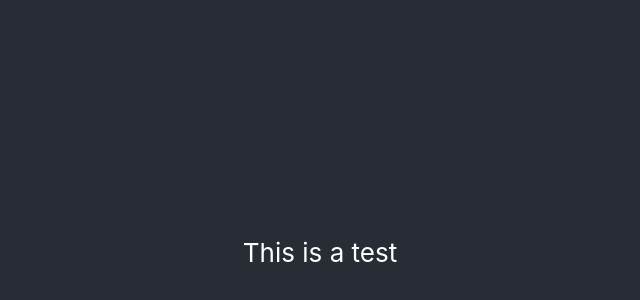
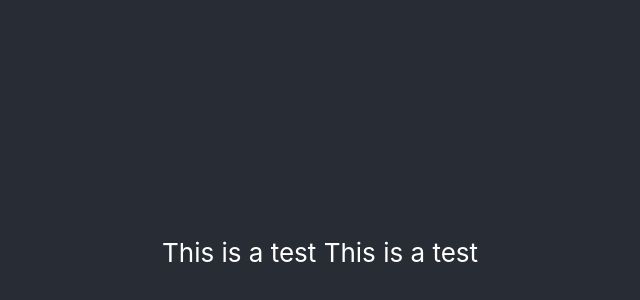
Before and after one commit to EduardMat/ecommerce, a React (Create React App) app: page / in a window 1280 px wide. Shown: the part 148-448 px from the top of the page, without its empty margins (320-960 px from the left). Built offline with nearby package versions, Linux system fonts and the light colour scheme.

Commit message:
trying to deploy

```diff
--- a/src/App.js
+++ b/src/App.js
@@ -6,6 +6,7 @@ function App() {
     <div className="App">
       <header className="App-header">
         This is a test
+        This is a test
 
       </header>
     </div>
```
